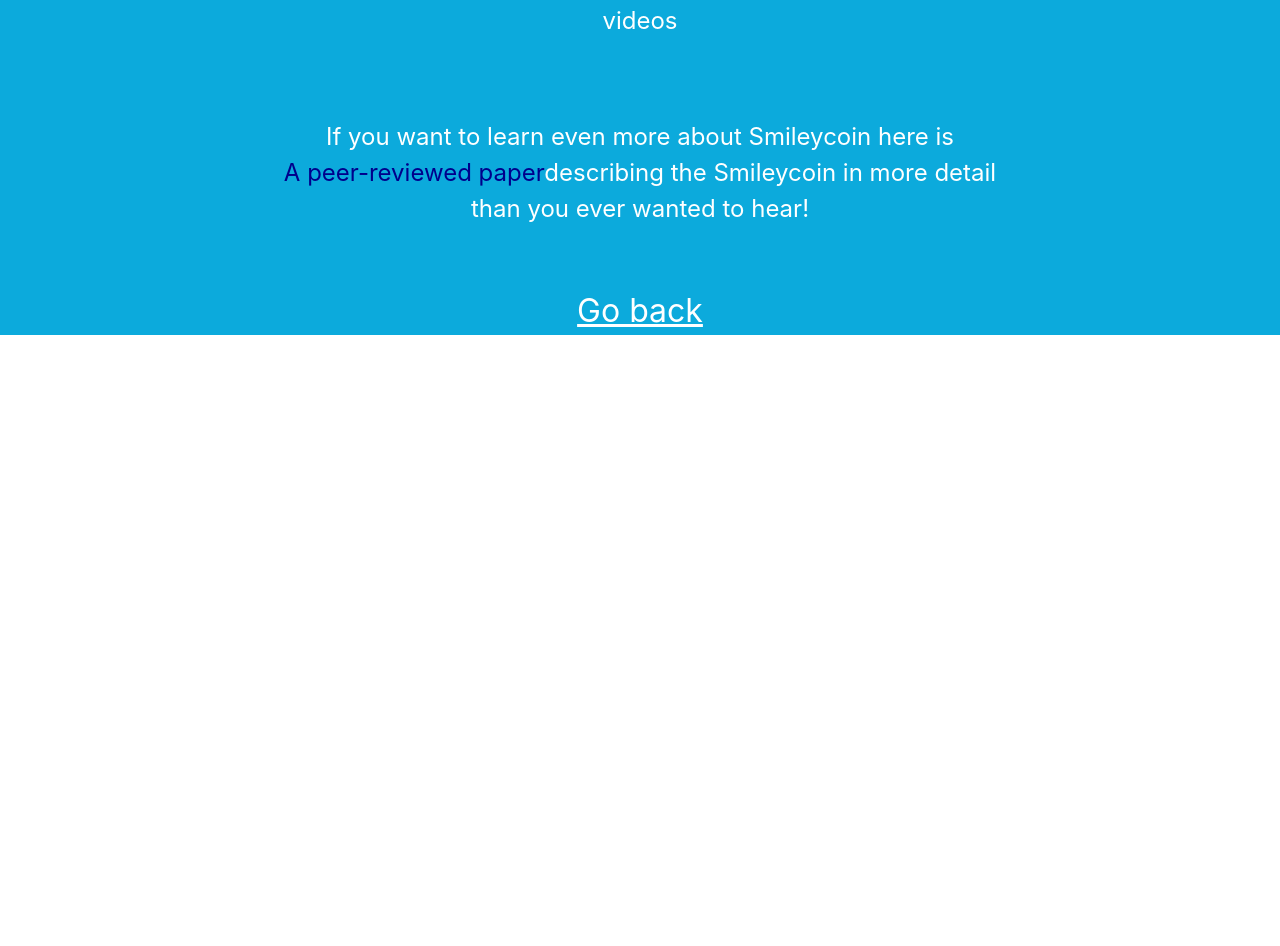
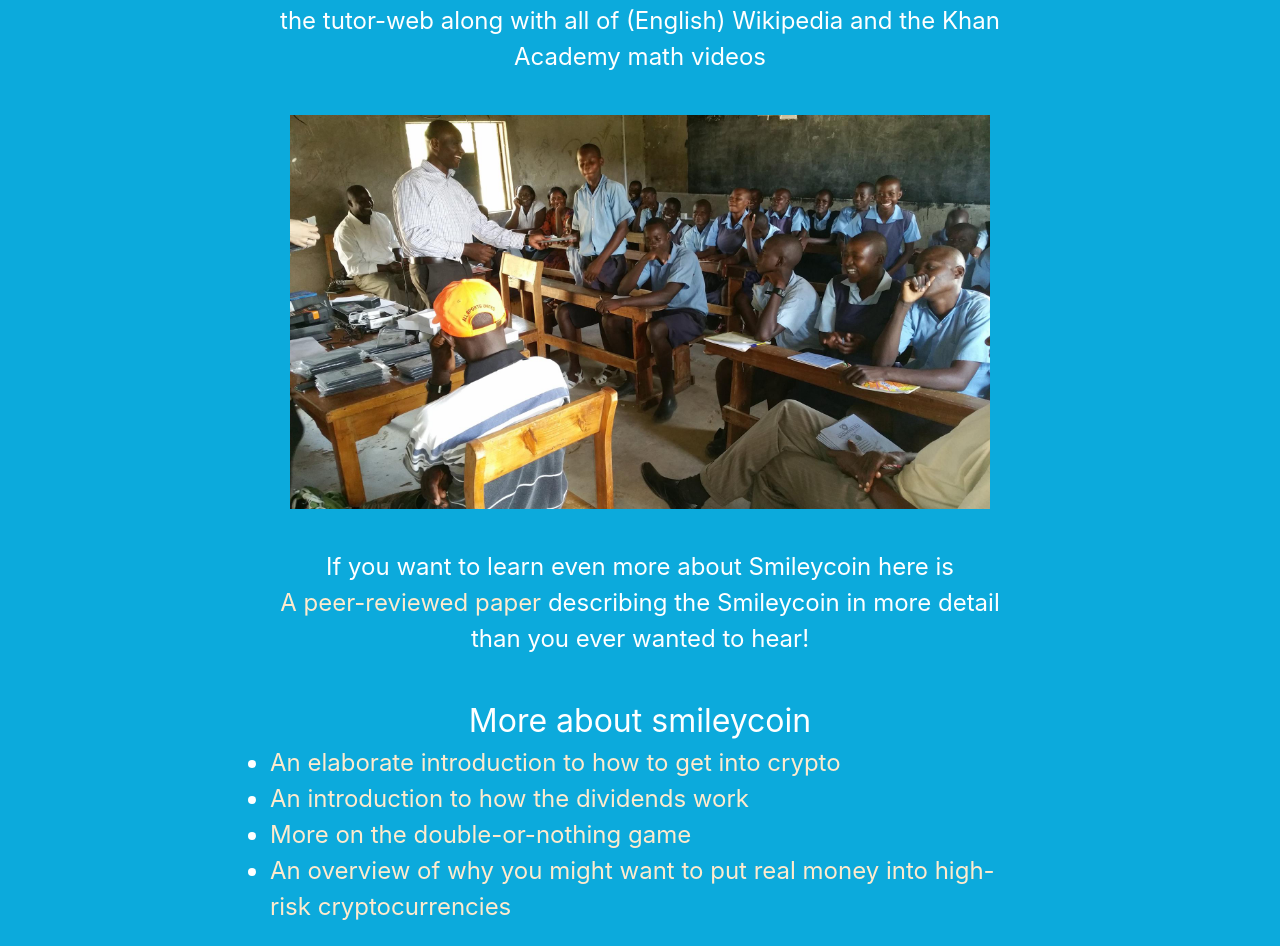
Before and after one commit to Bragiar/Smly.trade, a React (Create React App) app: page /about in a window 1280 px wide. Shown: the part 1266-2212 px from the top of the page. Before the commit the page ends 1621 px from the top, so only its background shows below. Built offline with nearby package versions, Linux system fonts and the light colour scheme; no server answers.

Commit message:
fínpússun

```diff
--- a/src/components/header/Header.js
+++ b/src/components/header/Header.js
@@ -30,7 +30,9 @@
       <div className="header__content">
         <div className="header__row">
           <div className="header__icon">
+          <Link to="/">
             <img src={require('../../img/smiley3.png')} alt="Smileycoin" style={divStyle}/>
+          </Link>
             <h1 className="header__title"><Link to="/">SmileyCoin</Link></h1>
           </div>
           <nav className="header__nav">
--- a/src/routes/about/About.css
+++ b/src/routes/about/About.css
@@ -15,7 +15,7 @@
     color: white;
     padding: 40px; }
   .smlyabout a {
-    color: darkblue; }
+    color: blanchedalmond; }
     .smlyabout a:hover {
       color: orange; }
   .smlyabout__back {
@@ -25,7 +25,8 @@
     font-size: 2em;
     text-decoration: none;
     text-decoration: underline;
-    color: white; }
+    color: white;
+    padding-bottom: 20px; }
     .smlyabout__back a {
       color: white; }
       .smlyabout__back a:hover {
@@ -36,3 +37,17 @@
   border-radius: 3px;
   background-color: orange;
   font-size: 1.5em; }
+
+.kenyaimg {
+  display: flex;
+  max-width: 700px;
+  width: 95vw;
+  margin: auto; }
+
+.about__list {
+  font-size: 2em;
+  margin: 0 30px;
+  color: white; }
+  .about__list__item {
+    font-size: 1.5rem;
+    text-align: left; }
--- a/src/routes/about/About.js
+++ b/src/routes/about/About.js
@@ -26,7 +26,7 @@
     <div className = "smlyabout">
     <h1 className="smlyabout__title">About SmileyCoin</h1>
     <p>
-        A cryptocurrency has been specially designed to reward students for their studies.
+        Smileycoin is a cryptocurrency that has been specially designed to reward students for their studies.
         The currency bears the apt name Smileycoin or SMLY and is used within the tutor-web online learning platform.
         The tutor-web is a freely accessible and completely open web-based platform, initially developed as a research tool for on-line education.
         <br/><br/>
@@ -36,13 +36,23 @@
         <br/><br/>
         The SMLY recently celebrated its second birthday, making it an established cryptocurrency and no longer a newcomer.
         <br/><br/>
-        A separate project, Education In A Suitcase, uses the tutor-web and SMLY on servers and tablet computers distributed to very low-income regions of Africa. The picture shows an EIAS member handing out crowdfunded tablets to students at the primary school on the island of Takawiri in Lake Victoria. The island has no Internet nor general electricity, but one of the school buildings has solar panels which give unstable electricity. The unstable electricity is all it takes for the system to run. The server has a complete copy of the tutor-web along with all of (English) Wikipedia and the Khan Academy math videos
+        A separate project, Education In A Suitcase, uses the tutor-web and SMLY on servers and tablet computers distributed to very low-income regions of Africa.
+
+        <br/><br/>
+        The picture shows an EIAS member handing out crowdfunded tablets to students at the primary school on the island of Takawiri in Lake Victoria. The island has no Internet nor general electricity, but one of the school buildings has solar panels which give unstable electricity. The unstable electricity is all it takes for the system to run. The server has a complete copy of the tutor-web along with all of (English) Wikipedia and the Khan Academy math videos
       </p>
+      <img src ={require('../../img/kenya.jpg')} alt = "Image missing" class = "kenyaimg"></img>
       <p className = "smlyabout__link">
         If you want to learn even more about Smileycoin here is <br/>
-        <a href="http://ledgerjournal.org/ojs/index.php/ledger/article/view/103/84">A peer-reviewed paper</a>
+        <a href="http://ledgerjournal.org/ojs/index.php/ledger/article/view/103/84">A peer-reviewed paper </a>
         describing the Smileycoin in more detail than you ever wanted to hear!
     </p>
+    <ul class = "about__list">More about smileycoin
+      <li class = "about__list__item"><a href= "https://steemit.com/cryptocurrency/@gstefans/how-do-you-go-about-buying-cryptocurrency">An elaborate introduction to how to get into crypto</a></li>
+      <li class = "about__list__item"><a href= "https://steemit.com/smileycoin/@gstefans/making-coins-from-coins-with-no-effort">An introduction to how the dividends work</a></li>
+      <li class = "about__list__item"><a href= "https://steemit.com/blockchain/@gstefans/double-or-nothing-on-the-blockchain">More on the double-or-nothing game</a></li>
+      <li class = "about__list__item"><a href= "https://steemit.com/education/@gstefans/why-would-one-invest-in-an-altcoin">An overview of why you might want to put real money into high-risk cryptocurrencies</a></li>
+    </ul>
     <div className = "smlyabout__back">
       <a href="index.html">Go back</a>
     </div>
--- a/src/routes/about/About.scss
+++ b/src/routes/about/About.scss
@@ -21,7 +21,7 @@
         padding: 40px;
     }
     a{
-        color: darkblue;
+        color: blanchedalmond;
         &:hover{
             color: orange;
         }
@@ -35,6 +35,7 @@
         text-decoration: none;
         text-decoration: underline;
         color: white;
+        padding-bottom: 20px;
         a{
             color: white;
             &:hover{
@@ -47,5 +48,21 @@
     padding: 20px;
     border-radius: 3px;
     background-color: orange;
-    font-size: 1.5em
+    font-size: 1.5em;
+
 }
+.kenyaimg{
+    display: flex;
+    max-width: 700px;
+    width: 95vw;
+    margin: auto;
+}
+.about__list{
+    font-size: 2em;
+    margin: 0 30px;
+    color: white;
+    &__item{
+        font-size: 1.5rem;
+        text-align: left;
+    }
+}
--- a/src/routes/getstarted/GetStarted.css
+++ b/src/routes/getstarted/GetStarted.css
@@ -8,21 +8,27 @@
   margin: 50px auto;
   justify-content: center; }
   .how-to-header__content__img {
-    width: 100px;
-    height: 100px; }
+    width: 10vw; }
+    .how-to-header__content__img--left {
+      margin-left: 20px; }
+    .how-to-header__content__img--right {
+      margin-right: 20px; }
     .how-to-header__content__img img {
       width: 100%; }
   .how-to-header__content__title {
-    margin: auto 20px;
-    font-size: 3em;
-    font-family: "Roboto", sans-serif; }
+    margin: auto 10px;
+    font-size: 5vw;
+    font-family: "Roboto", sans-serif;
+    color: black; }
 
 .how-to__row {
   width: 100%;
   display: flex;
   flex-direction: column;
   background-color: #11B5E4;
-  border-bottom: 20px solid #001021; }
+  border-bottom: 40px solid #4A4A4A; }
+  .how-to__row--last {
+    border: none; }
 
 .how-to__col {
   max-width: 1000px;
@@ -31,7 +37,7 @@
   margin: 30px auto;
   color: white; }
   .how-to__col a {
-    color: darkblue; }
+    color: blanchedalmond; }
     .how-to__col a:hover {
       color: orange; }
 
@@ -44,10 +50,16 @@
   border-bottom: 1px solid white;
   padding: 20px;
   font-family: "Roboto", sans-serif; }
+  @media (max-width: 800px) {
+    .how-to__title {
+      font-size: 1.5em; } }
 
 .how-to__content {
   padding: 20px;
   font-size: 1.5em;
   text-align: left; }
+  @media (max-width: 800px) {
+    .how-to__content {
+      font-size: 1em; } }
   .how-to__content ul {
     margin: 20px; }
--- a/src/routes/getstarted/GetStarted.js
+++ b/src/routes/getstarted/GetStarted.js
@@ -13,11 +13,11 @@
         <Helmet title="Get Started" />
         <div className = "how-to-header">
           <div className ="how-to-header__content">
-              <div className = "how-to-header__content__img">
+              <div className = "how-to-header__content__img how-to-header__content__img--left">
                   <img src="smiley3.png" alt="Smileycoin"/>
               </div>
               <h1 className = "how-to-header__content__title">How can you get SMLY?</h1>
-              <div className = "how-to-header__content__img">
+              <div className = "how-to-header__content__img how-to-header__content__img--right">
                     <img src="smiley3.png" alt="Smileycoin"/>
              </div>
           </div>
@@ -92,7 +92,7 @@
             </div>
         </div>
     </div>
-    <div className="how-to__row">
+    <div className="how-to__row how-to__row--last">
         <div className = "how-to__col">
             <div className = "how-to__title" name = "wind">The winding way: Use the SMLY ATM</div>
             <div className = "how-to__content">
```
Also changed, not shown: src/routes/getstarted/GetStarted.scss (+24 -6 lines), src/img/kenya.jpg (added), 1 other file (tests, documents, lock files or other folders).
